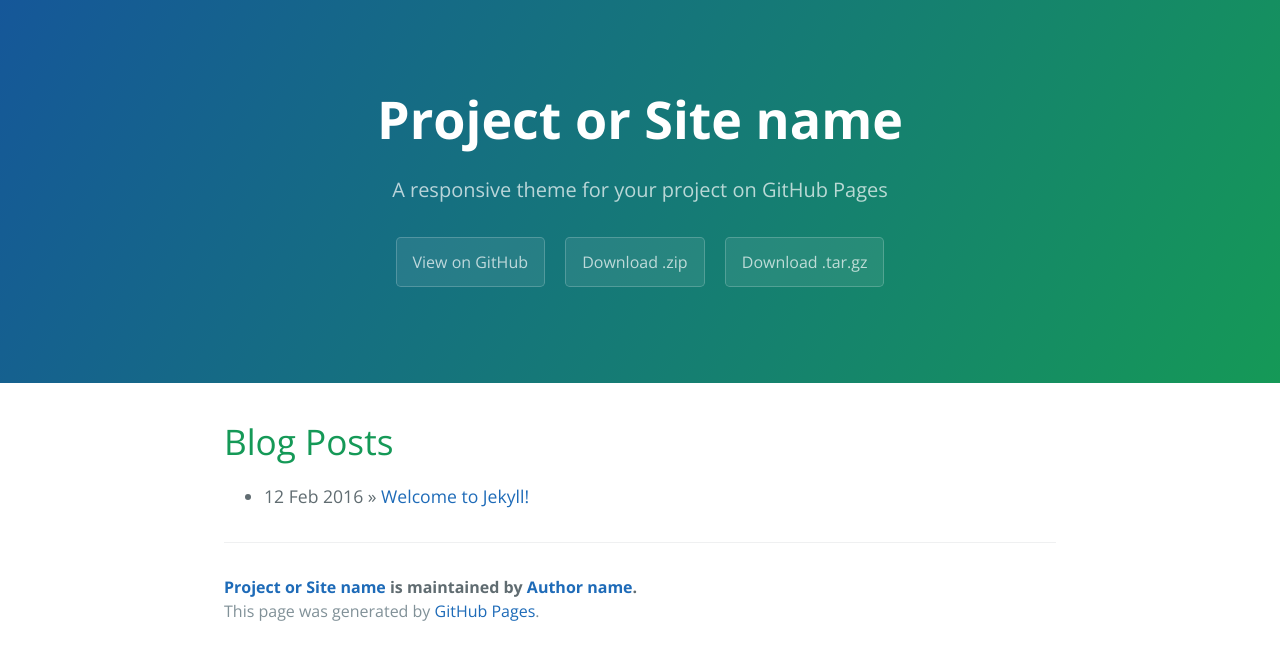
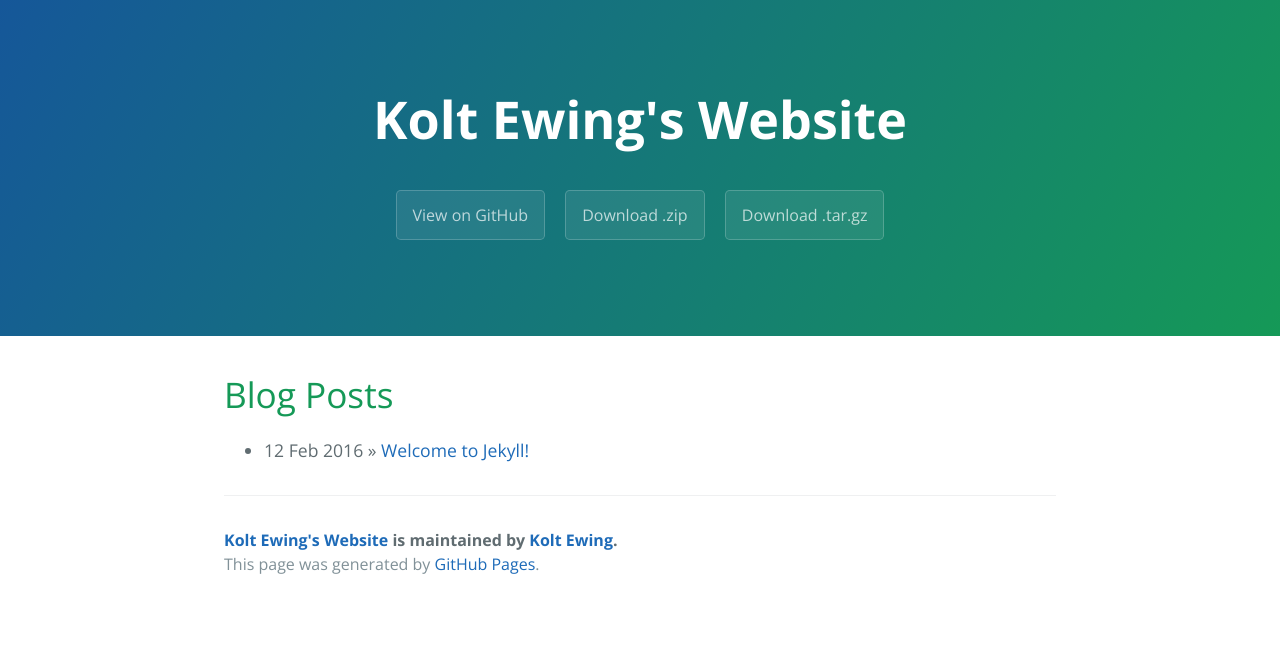
Before and after one commit to koltclassic/koltclassic.github.io, a Jekyll site: the page built from index.html, in a window 1280 px wide. Shown: the top 660 px of the page. Built offline with Jekyll 4.4.1, drawn with Linux system fonts in a browser that asks for light colours; the list of posts is cut into pages by our own code.

Commit message:
config updates

```diff
--- a/_config.yml
+++ b/_config.yml
@@ -1,14 +1,13 @@
 # Setup
-title:        Project or Site name
-tagline:      A responsive theme for your project on GitHub Pages
+title:        Kolt Ewing's Website
 baseurl:      ""
 paginate:     1
 locale:       "en"
 
 # About/contact
 author:
-  name:       Author name
-  url:        http://yourhomepage.com
+  name:       Kolt Ewing
+  url:        http://koltclassic.github.io
 
 # Gems
 gems:
```
Also changed, not shown: 2 other files.
